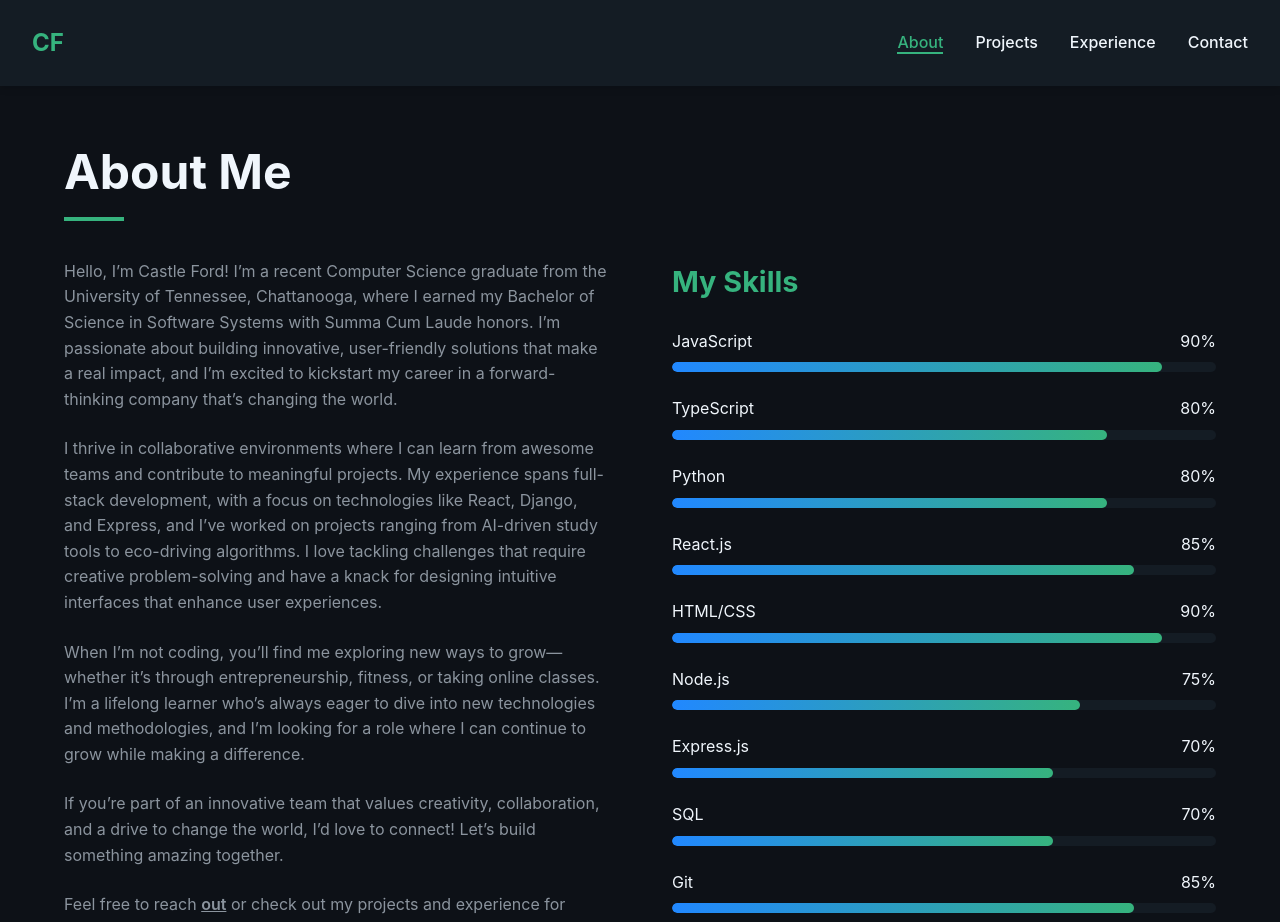
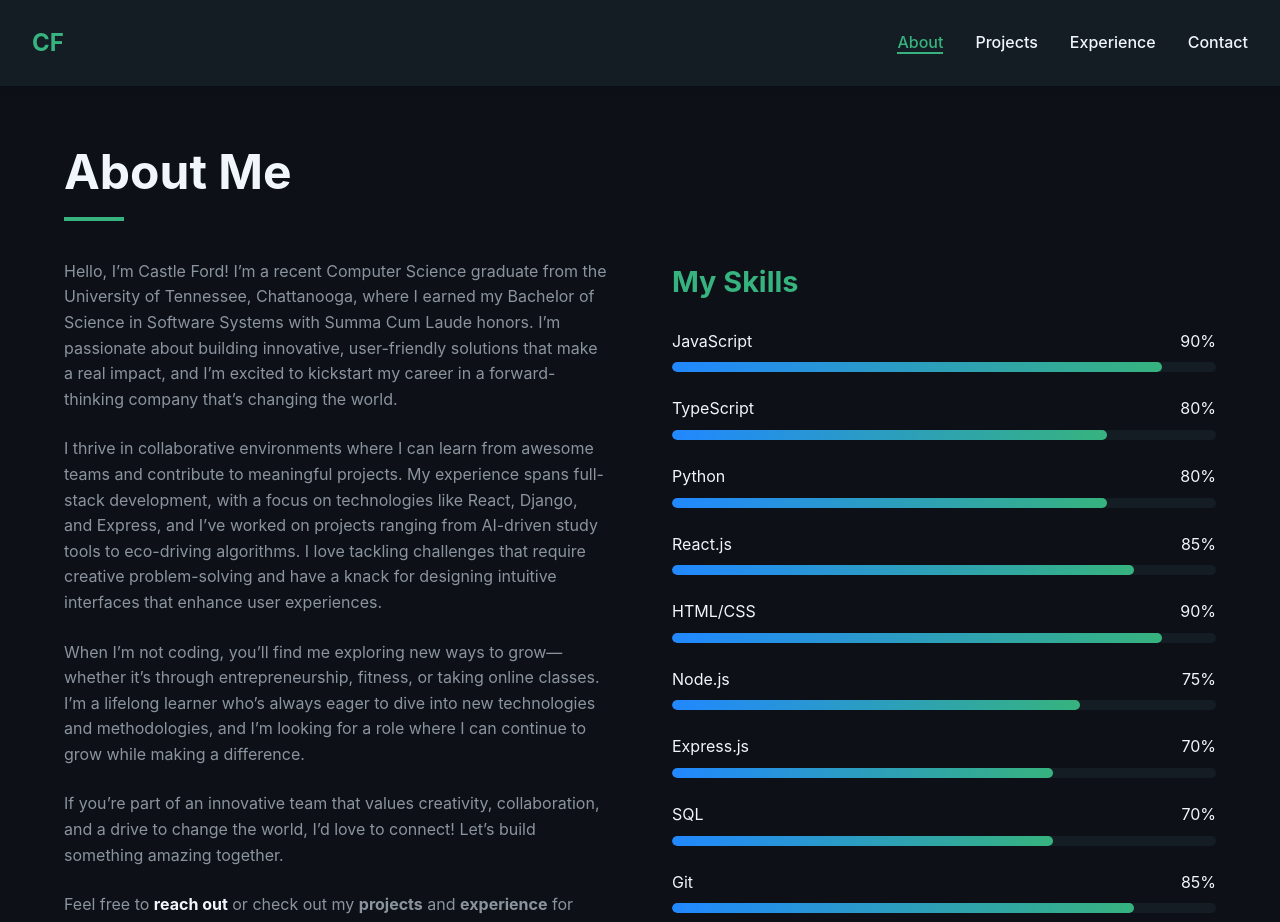
Before and after one commit to cstlford/cford, a React (Vite) app: page /about in a window 1280 px wide. Shown: the top 922 px of the page. Built offline with nearby package versions, Linux system fonts and the light colour scheme.

Commit message:
style and home content edit

```diff
--- a/src/pages/About/About.module.css
+++ b/src/pages/About/About.module.css
@@ -37,9 +37,14 @@
   color: var(--text-secondary);
 }
 
+.about a:first-of-type {
+  color: var(--text-primary);
+}
+
 .aboutText a {
   color: var(--text-secondary);
-  font-weight: 600;
+  font-weight: 700;
+  text-decoration: none;
 }
 
 .skillsSection h2 {
--- a/src/pages/About/index.tsx
+++ b/src/pages/About/index.tsx
@@ -54,9 +54,10 @@ const About = () => {
               connect! Let’s build something amazing together.
             </p>
             <p>
-              Feel free to reach <Link to="/contact">out</Link> or check out my
-              projects and experience for more about what I can bring to your
-              team.
+              Feel free to <Link to="/contact">reach out</Link> or check out my{" "}
+              <Link to="/projects">projects</Link> and{" "}
+              <Link to="/experience">experience</Link> for more about what I can
+              bring to your team.
             </p>
           </div>
 
--- a/src/pages/Home/Home.module.css
+++ b/src/pages/Home/Home.module.css
@@ -18,7 +18,6 @@
 }
 
 .textContent {
-  flex: 1;
 }
 
 .imageContainer {
@@ -65,6 +64,7 @@
 }
 
 .ctaButtons {
+  margin-top: 4rem;
   display: flex;
   gap: 1rem;
 }
--- a/src/pages/Home/index.tsx
+++ b/src/pages/Home/index.tsx
@@ -13,11 +13,7 @@ const Home = () => {
               <br />I build{" "}
               <span className={styles.highlightBlue}>digital experiences</span>.
             </h1>
-            <p>
-              I'm a Computer Science graduate specializing in web development
-              and software engineering. I create elegant solutions to complex
-              problems with a focus on user experience and clean code.
-            </p>
+
             <div className={styles.ctaButtons}>
               <Link to="/projects" className="btn">
                 View My Work
--- a/src/pages/Projects/index.tsx
+++ b/src/pages/Projects/index.tsx
@@ -27,7 +27,9 @@ const Projects = () => {
           {projects.map((project) => (
             <div key={project.id} className={styles.projectCard}>
               <div className={styles.projectImage}>
-                <img src={project.image} alt={project.title} />
+                <a href="https://shapeshiftness.netlify.app/" target="_blank">
+                  <img src={project.image} alt={project.title} />
+                </a>
               </div>
               <div className={styles.projectContent}>
                 <h2>{project.title}</h2>
```
